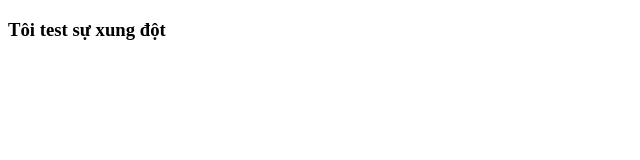
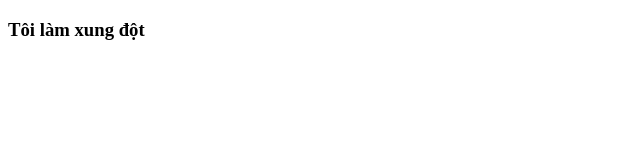
Before and after one commit to QuangKhai-dev/BC76_DemoGit, a plain HTML site: page index.html in a window 1280 px wide. Shown: the full height of the page, 0-640 px from the left. Drawn offline with Linux system fonts and the light colour scheme.

Commit message:
Update index.html

```diff
--- a/index.html
+++ b/index.html
@@ -8,7 +8,7 @@
 </head>
 
 <body>
-  <h3>Tôi test sự xung đột</h3>
+  <h3>Tôi làm xung đột</h3>
 </body>
 
 </html>
```
